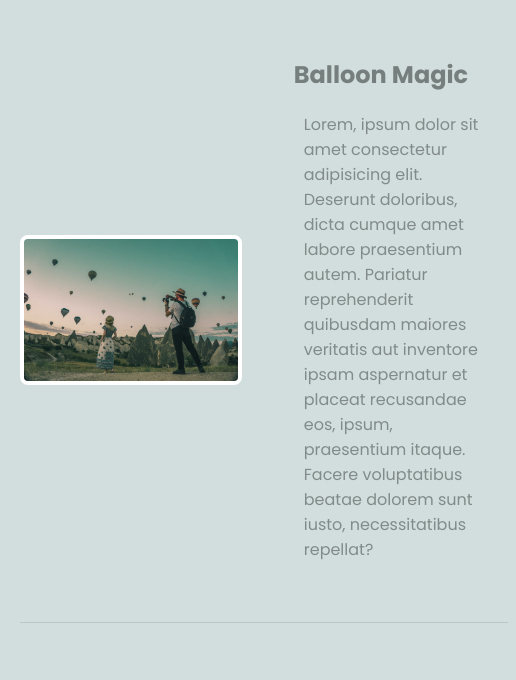
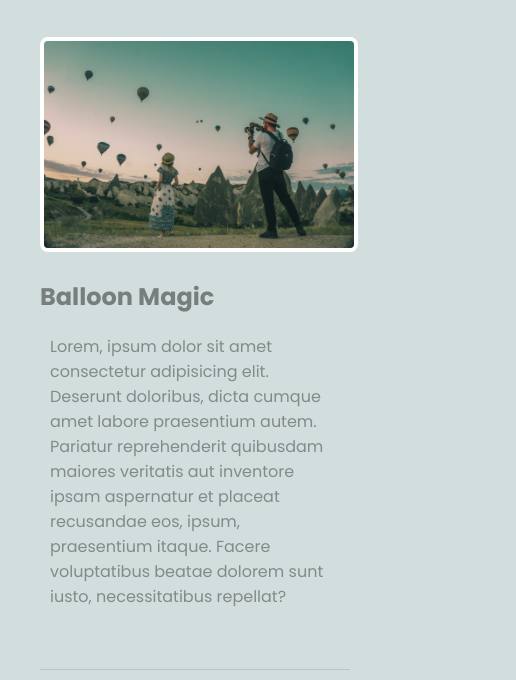
Before and after one commit to guka19/css-grid-layouts, a plain HTML site: page multi-column/index.html in a window 390 px wide. Shown: the part 113-793 px from the top of the page, 516 px wide, since content can reach past the window. Drawn offline with Linux system fonts and the light colour scheme.

Commit message:
added responsive

```diff
--- a/multi-column/styles.css
+++ b/multi-column/styles.css
@@ -52,3 +52,21 @@ article img, article.featured img {
 article p, article h3 {
     margin: 20px 10px;
 }
+
+/* responsive styles */
+@media screen and (max-width: 980px) {
+    article {
+        grid-column: span 3;
+        display: grid;
+        grid-template-columns: 1fr 1fr;
+        gap: 60px;
+        align-items: center;
+    }
+}
+
+@media screen and (max-width: 760px) {
+    article, article.featured {
+        display: block;
+        margin: 0 20px;
+    }
+}
```
